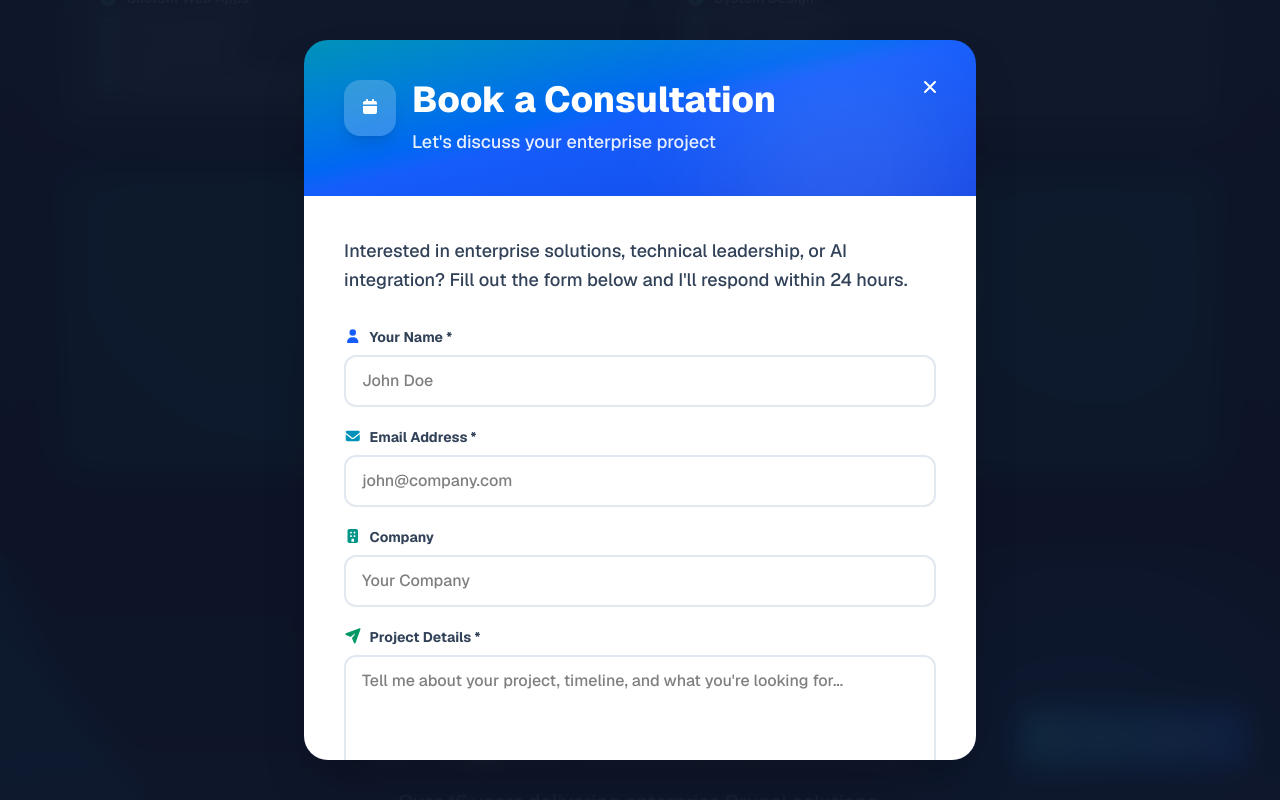
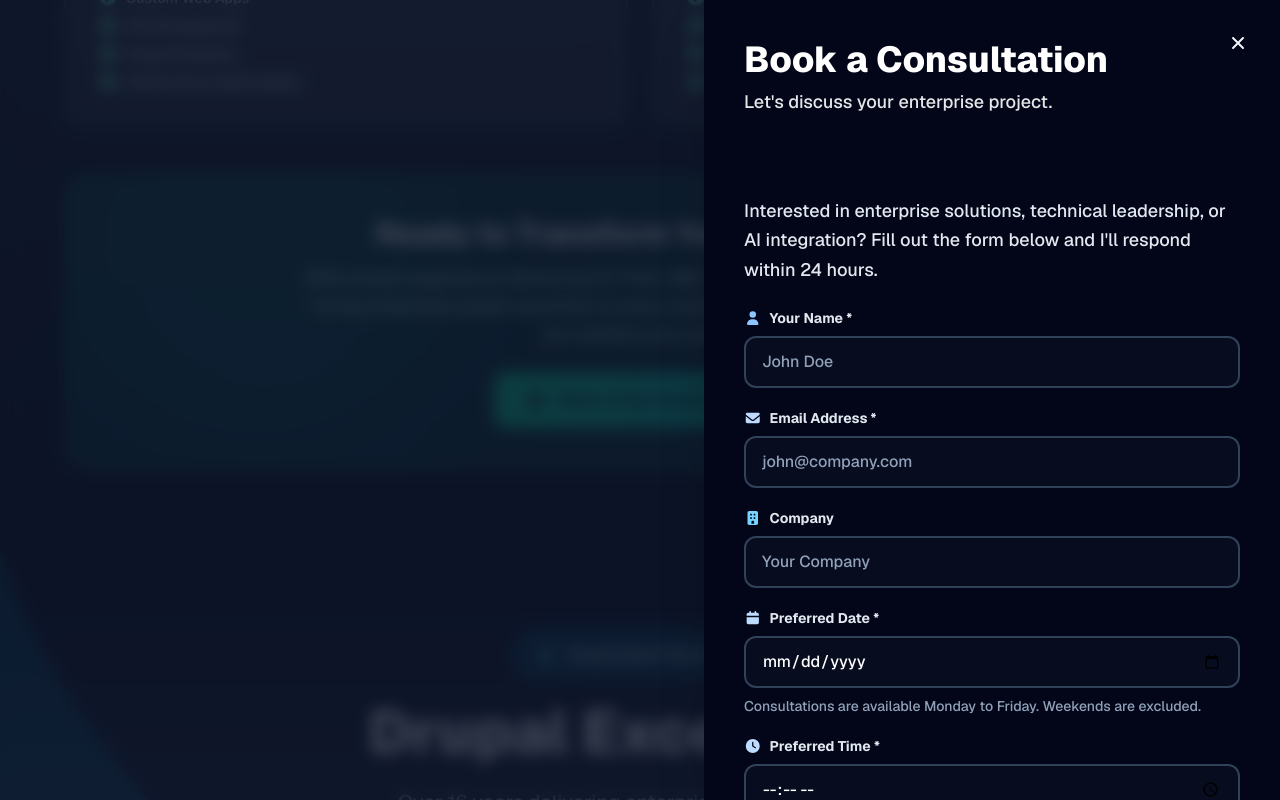
Before and after one commit to alexburrows/abpersonal, a Next.js app: page / in a window 1280 px wide. Both pictures are taken after a click on the button "Book a Free Consultation". Shown: the part 4611-5411 px from the top of the page. Built offline with nearby package versions, Linux system fonts and the light colour scheme.

Commit message:
Added drawer to replace email

```diff
--- a/components/book-me-modal.tsx
+++ b/components/book-me-modal.tsx
@@ -1,6 +1,6 @@
 "use client";
 
-import { useState } from "react";
+import { useCallback, useEffect, useState } from "react";
 import { FontAwesomeIcon } from "@fortawesome/react-fontawesome";
 import {
   faCalendar,
@@ -9,52 +9,159 @@ import {
   faBuilding,
   faPaperPlane,
   faTimes,
-  faCheckCircle
+  faCheckCircle,
+  faTriangleExclamation,
+  faClock
 } from "@fortawesome/free-solid-svg-icons";
 
+const FORM_NAME = "consultation";
+const initialFormState = {
+  name: "",
+  email: "",
+  company: "",
+  preferredDate: "",
+  preferredTime: "",
+  message: ""
+};
+
+const encode = (data: Record<string, string>) =>
+  Object.keys(data)
+    .map((key) => `${encodeURIComponent(key)}=${encodeURIComponent(data[key])}`)
+    .join("&");
+
 export default function BookMeModal() {
+  const [isVisible, setIsVisible] = useState(false);
   const [isOpen, setIsOpen] = useState(false);
   const [isSubmitted, setIsSubmitted] = useState(false);
-  const [formData, setFormData] = useState({
-    name: "",
-    email: "",
-    company: "",
-    message: ""
-  });
+  const [isSubmitting, setIsSubmitting] = useState(false);
+  const [errorMessage, setErrorMessage] = useState<string | null>(null);
+  const [honeypot, setHoneypot] = useState("");
+  const [formData, setFormData] = useState(initialFormState);
+  const today = new Date().toISOString().split("T")[0];
 
-  const handleSubmit = async (e: React.FormEvent) => {
-    e.preventDefault();
+  const showDrawer = useCallback(() => {
+    setIsVisible(true);
+    requestAnimationFrame(() => setIsOpen(true));
+  }, []);
 
-    // Create mailto link
-    const subject = encodeURIComponent(`Consultation Request from ${formData.name}`);
-    const body = encodeURIComponent(
-      `Name: ${formData.name}\nEmail: ${formData.email}\nCompany: ${formData.company}\n\nMessage:\n${formData.message}`
-    );
+  const hideDrawer = () => {
+    setIsOpen(false);
+    window.setTimeout(() => {
+      setIsVisible(false);
+      setIsSubmitted(false);
+      setIsSubmitting(false);
+      setErrorMessage(null);
+      setHoneypot("");
+      setFormData(initialFormState);
+    }, 300);
+  };
 
-    window.location.href = `mailto:hello@digidrop.io?subject=${subject}&body=${body}`;
+  useEffect(() => {
+    const handleOpen = () => showDrawer();
+    window.addEventListener("open-consultation-modal", handleOpen);
+    return () => window.removeEventListener("open-consultation-modal", handleOpen);
+  }, [showDrawer]);
 
-    setIsSubmitted(true);
-    setTimeout(() => {
-      setIsOpen(false);
-      setIsSubmitted(false);
-      setFormData({ name: "", email: "", company: "", message: "" });
-    }, 2000);
+  const handleSubmit = async (event: React.FormEvent<HTMLFormElement>) => {
+    event.preventDefault();
+    if (honeypot) {
+      return;
+    }
+
+    setIsSubmitting(true);
+    setErrorMessage(null);
+
+    try {
+      const response = await fetch("/", {
+        method: "POST",
+        headers: { "Content-Type": "application/x-www-form-urlencoded" },
+        body: encode({
+          "form-name": FORM_NAME,
+          ...formData
+        })
+      });
+
+      if (!response.ok) {
+        throw new Error("Form submission failed");
+      }
+
+      setIsSubmitted(true);
+      setFormData(initialFormState);
+      window.setTimeout(() => {
+        hideDrawer();
+      }, 2500);
+    } catch {
+      setErrorMessage("Something went wrong while sending your message. Please try again.");
+    } finally {
+      setIsSubmitting(false);
+    }
   };
 
   const handleChange = (e: React.ChangeEvent<HTMLInputElement | HTMLTextAreaElement>) => {
-    setFormData({
-      ...formData,
+    setFormData((prev) => ({
+      ...prev,
       [e.target.name]: e.target.value
-    });
+    }));
+  };
+
+  const handleDateChange = (event: React.ChangeEvent<HTMLInputElement>) => {
+    const value = event.target.value;
+
+    if (value) {
+      const day = new Date(`${value}T00:00:00`);
+      const dayNumber = day.getDay();
+      const isWeekend = dayNumber === 0 || dayNumber === 6;
+
+      if (isWeekend) {
+        setErrorMessage("Please choose a weekday for your consultation.");
+        setFormData((prev) => ({
+          ...prev,
+          preferredDate: ""
+        }));
+        return;
+      }
+    }
+
+    setErrorMessage(null);
+    setFormData((prev) => ({
+      ...prev,
+      preferredDate: value
+    }));
+  };
+
+  const handleTimeChange = (event: React.ChangeEvent<HTMLInputElement>) => {
+    const value = event.target.value;
+
+    if (value) {
+      const [hours, minutes] = value.split(":").map(Number);
+      const totalMinutes = hours * 60 + minutes;
+      const startMinutes = 9 * 60;
+      const endMinutes = 17 * 60;
+
+      if (Number.isFinite(totalMinutes) && (totalMinutes < startMinutes || totalMinutes > endMinutes)) {
+        setErrorMessage("Please choose a time between 09:00 and 17:00.");
+        setFormData((prev) => ({
+          ...prev,
+          preferredTime: ""
+        }));
+        return;
+      }
+    }
+
+    setErrorMessage(null);
+    setFormData((prev) => ({
+      ...prev,
+      preferredTime: value
+    }));
   };
 
   return (
     <>
       {/* Floating Consultation Button */}
       <button
-        onClick={() => setIsOpen(true)}
+        onClick={showDrawer}
         data-book-me-modal
-        className="fixed bottom-6 right-6 sm:bottom-8 sm:right-8 z-50 px-6 py-4 bg-gradient-to-r from-cyan-500 to-blue-600 text-white rounded-2xl shadow-2xl hover:shadow-cyan-500/60 hover:scale-110 transition-all duration-300 font-bold flex items-center gap-3 border-2 border-white/20 group"
+        className="fixed bottom-6 right-6 sm:bottom-8 sm:right-8 z-40 px-6 py-4 bg-gradient-to-r from-black via-blue-950 to-blue-800 text-white rounded-2xl shadow-2xl hover:shadow-blue-700/60 hover:scale-110 transition-all duration-300 font-bold flex items-center gap-3 border-2 border-white/10 group"
         aria-label="Book a consultation"
       >
         <FontAwesomeIcon icon={faCalendar} className="w-5 h-5 group-hover:rotate-12 transition-transform" />
@@ -62,47 +169,83 @@ export default function BookMeModal() {
         <span className="sm:hidden text-sm">Book</span>
       </button>
 
-      {/* Modal Overlay */}
-      {isOpen && (
-        <div className="fixed inset-0 z-[60] flex items-center justify-center p-4 bg-slate-900/90 backdrop-blur-md animate-fadeIn">
-          <div className="relative bg-white rounded-3xl shadow-2xl max-w-2xl w-full max-h-[90vh] overflow-y-auto">
+      {isVisible && (
+        <div className="fixed inset-0 z-[60] flex justify-end">
+          <div
+            className={`absolute inset-0 bg-slate-900/80 backdrop-blur-sm transition-opacity duration-300 ${isOpen ? "opacity-100" : "opacity-0"}`}
+            onClick={hideDrawer}
+            aria-hidden="true"
+          />
+
+          <aside
+            className={`relative z-[70] flex h-full w-full max-w-xl flex-col overflow-y-auto bg-slate-950 shadow-2xl transition-transform duration-300 ease-out ${
+              isOpen ? "translate-x-0" : "translate-x-full"
+            }`}
+            role="dialog"
+            aria-modal="true"
+            aria-labelledby="consultation-drawer-title"
+          >
             {/* Close Button */}
             <button
-              onClick={() => setIsOpen(false)}
-              className="absolute top-6 right-6 z-10 p-3 text-white hover:text-white hover:bg-white/20 rounded-xl transition-all duration-200 hover:scale-110"
-              aria-label="Close modal"
+              onClick={hideDrawer}
+              className="absolute right-5 top-5 z-10 rounded-xl p-3 text-slate-100 transition-all duration-200 hover:scale-110 hover:bg-white/10"
+              aria-label="Close consultation form"
             >
-              <FontAwesomeIcon icon={faTimes} className="w-6 h-6" />
+              <FontAwesomeIcon icon={faTimes} className="h-6 w-6" />
             </button>
 
             {/* Header */}
-            <div className="bg-gradient-to-br from-cyan-600 via-blue-600 to-blue-700 p-8 sm:p-10 rounded-t-2xl relative overflow-hidden">
-              <div className="absolute top-0 right-0 w-64 h-64 bg-white/10 rounded-full blur-3xl"></div>
-              <div className="relative flex items-start gap-4">
-                <div className="flex-shrink-0 p-4 bg-white/20 backdrop-blur-sm rounded-2xl shadow-lg">
-                  <FontAwesomeIcon icon={faCalendar} className="w-8 h-8 text-white" />
-                </div>
-                <div>
-                  <h2 className="text-3xl sm:text-4xl font-extrabold text-white mb-2">Book a Consultation</h2>
-                  <p className="text-white/90 font-medium text-lg">Let&apos;s discuss your enterprise project</p>
+            <div className="p-8 sm:p-10">
+              <div className="relative overflow-hidden text-white">
+                <div className="absolute right-0 top-0 h-24 w-24" />
+                <div className="relative flex items-start gap-4">
+                  <div>
+                    <h2 id="consultation-drawer-title" className="mb-2 text-3xl font-extrabold text-white sm:text-4xl">
+                      Book a Consultation
+                    </h2>
+                    <p className="text-lg font-medium text-white/90">
+                      Let&apos;s discuss your enterprise project.
+                    </p>
+                  </div>
                 </div>
               </div>
             </div>
 
             {/* Content */}
-            <div className="p-8 sm:p-10">
+            <div className="flex-1 space-y-6 overflow-y-auto p-8 sm:p-10 text-slate-100">
               {!isSubmitted ? (
                 <>
-                  <p className="text-slate-700 text-lg mb-8 leading-relaxed font-medium">
-                    Interested in enterprise solutions, technical leadership, or AI integration?
-                    Fill out the form below and I&apos;ll respond within 24 hours.
+                  <p className="text-lg font-medium leading-relaxed text-slate-200">
+                    Interested in enterprise solutions, technical leadership, or AI integration? Fill out the form
+                    below and I&apos;ll respond within 24 hours.
                   </p>
 
-                  <form onSubmit={handleSubmit} className="space-y-5">
+                  <form
+                    name={FORM_NAME}
+                    method="POST"
+                    data-netlify="true"
+                    data-netlify-honeypot="bot-field"
+                    onSubmit={handleSubmit}
+                    className="space-y-5"
+                  >
+                    <input type="hidden" name="form-name" value={FORM_NAME} />
+                    <div className="hidden">
+                      <label>
+                        Do not fill this in:
+                        <input
+                          name="bot-field"
+                          value={honeypot}
+                          onChange={(event) => setHoneypot(event.target.value)}
+                          tabIndex={-1}
+                          autoComplete="off"
+                        />
+                      </label>
+                    </div>
+
                     {/* Name Field */}
                     <div>
-                      <label htmlFor="name" className="block text-sm font-bold text-slate-700 mb-2">
-                        <FontAwesomeIcon icon={faUser} className="w-4 h-4 text-blue-600 mr-2" />
+                      <label htmlFor="name" className="mb-2 block text-sm font-bold text-slate-200">
+                        <FontAwesomeIcon icon={faUser} className="mr-2 h-4 w-4 text-blue-300" />
                         Your Name *
                       </label>
                       <input
@@ -112,15 +255,15 @@ export default function BookMeModal() {
                         required
                         value={formData.name}
                         onChange={handleChange}
-                        className="w-full px-4 py-3 border-2 border-slate-200 rounded-xl focus:border-blue-500 focus:ring-4 focus:ring-blue-500/20 outline-none transition-all font-medium"
+                        className="w-full rounded-xl border-2 border-slate-700 bg-slate-900/40 px-4 py-3 font-medium text-white outline-none transition-all placeholder-slate-400 focus:border-blue-500 focus:ring-4 focus:ring-blue-500/20"
                         placeholder="John Doe"
                       />
                     </div>
 
                     {/* Email Field */}
                     <div>
-                      <label htmlFor="email" className="block text-sm font-bold text-slate-700 mb-2">
-                        <FontAwesomeIcon icon={faEnvelope} className="w-4 h-4 text-cyan-600 mr-2" />
+                      <label htmlFor="email" className="mb-2 block text-sm font-bold text-slate-200">
+                        <FontAwesomeIcon icon={faEnvelope} className="mr-2 h-4 w-4 text-blue-200" />
                         Email Address *
                       </label>
                       <input
@@ -130,15 +273,15 @@ export default function BookMeModal() {
                         required
                         value={formData.email}
                         onChange={handleChange}
-                        className="w-full px-4 py-3 border-2 border-slate-200 rounded-xl focus:border-cyan-500 focus:ring-4 focus:ring-cyan-500/20 outline-none transition-all font-medium"
+                        className="w-full rounded-xl border-2 border-slate-700 bg-slate-900/40 px-4 py-3 font-medium text-white outline-none transition-all placeholder-slate-400 focus:border-cyan-500 focus:ring-4 focus:ring-cyan-500/20"
                         placeholder="john@company.com"
                       />
                     </div>
 
                     {/* Company Field */}
                     <div>
-                      <label htmlFor="company" className="block text-sm font-bold text-slate-700 mb-2">
-                        <FontAwesomeIcon icon={faBuilding} className="w-4 h-4 text-teal-600 mr-2" />
+                      <label htmlFor="company" className="mb-2 block text-sm font-bold text-slate-200">
+                        <FontAwesomeIcon icon={faBuilding} className="mr-2 h-4 w-4 text-sky-300" />
                         Company
                       </label>
                       <input
@@ -147,63 +290,104 @@ export default function BookMeModal() {
                         name="company"
                         value={formData.company}
                         onChange={handleChange}
-                        className="w-full px-4 py-3 border-2 border-slate-200 rounded-xl focus:border-teal-500 focus:ring-4 focus:ring-teal-500/20 outline-none transition-all font-medium"
+                        className="w-full rounded-xl border-2 border-slate-700 bg-slate-900/40 px-4 py-3 font-medium text-white outline-none transition-all placeholder-slate-400 focus:border-teal-500 focus:ring-4 focus:ring-teal-500/20"
                         placeholder="Your Company"
                       />
                     </div>
 
+                    {/* Preferred Date Field */}
+                    <div>
+                      <label htmlFor="preferredDate" className="mb-2 block text-sm font-bold text-slate-200">
+                        <FontAwesomeIcon icon={faCalendar} className="mr-2 h-4 w-4 text-blue-200" />
+                        Preferred Date *
+                      </label>
+                      <input
+                        type="date"
+                        id="preferredDate"
+                        name="preferredDate"
+                        min={today}
+                        required
+                        value={formData.preferredDate}
+                        onChange={handleDateChange}
+                        className="w-full rounded-xl border-2 border-slate-700 bg-slate-900/40 px-4 py-3 font-medium text-white outline-none transition-all placeholder-slate-400 focus:border-blue-500 focus:ring-4 focus:ring-blue-500/20"
+                      />
+                      <p className="mt-2 text-sm font-medium text-slate-400">
+                        Consultations are available Monday to Friday. Weekends are excluded.
+                      </p>
+                    </div>
+
+                    {/* Preferred Time Field */}
+                    <div>
+                      <label htmlFor="preferredTime" className="mb-2 block text-sm font-bold text-slate-200">
+                        <FontAwesomeIcon icon={faClock} className="mr-2 h-4 w-4 text-blue-200" />
+                        Preferred Time *
+                      </label>
+                      <input
+                        type="time"
+                        id="preferredTime"
+                        name="preferredTime"
+                        min="09:00"
+                        max="17:00"
+                        required
+                        value={formData.preferredTime}
+                        onChange={handleTimeChange}
+                        className="w-full rounded-xl border-2 border-slate-700 bg-slate-900/40 px-4 py-3 font-medium text-white outline-none transition-all placeholder-slate-400 focus:border-cyan-500 focus:ring-4 focus:ring-cyan-500/20"
+                      />
+                      <p className="mt-2 text-sm font-medium text-slate-400">
+                        Please choose a time between 09:00 and 17:00 in your local timezone. I&apos;ll confirm availability shortly.
+                      </p>
+                    </div>
+
                     {/* Message Field */}
                     <div>
-                      <label htmlFor="message" className="block text-sm font-bold text-slate-700 mb-2">
-                        <FontAwesomeIcon icon={faPaperPlane} className="w-4 h-4 text-emerald-600 mr-2" />
+                      <label htmlFor="message" className="mb-2 block text-sm font-bold text-slate-200">
+                        <FontAwesomeIcon icon={faPaperPlane} className="mr-2 h-4 w-4 text-blue-200" />
                         Project Details *
                       </label>
                       <textarea
                         id="message"
                         name="message"
                         required
+                        rows={5}
                         value={formData.message}
                         onChange={handleChange}
-                        rows={5}
-                        className="w-full px-4 py-3 border-2 border-slate-200 rounded-xl focus:border-emerald-500 focus:ring-4 focus:ring-emerald-500/20 outline-none transition-all resize-none font-medium"
+                        className="w-full resize-none rounded-xl border-2 border-slate-700 bg-slate-900/40 px-4 py-3 font-medium text-white outline-none transition-all placeholder-slate-400 focus:border-emerald-500 focus:ring-4 focus:ring-emerald-500/20"
                         placeholder="Tell me about your project, timeline, and what you're looking for..."
                       />
                     </div>
 
-                    {/* Submit Button */}
                     <button
                       type="submit"
-                      className="w-full px-8 py-5 bg-gradient-to-r from-cyan-600 to-blue-600 text-white rounded-xl hover:shadow-2xl hover:shadow-cyan-500/50 hover:scale-105 transition-all duration-300 font-bold text-lg flex items-center justify-center gap-3 group"
+                      disabled={isSubmitting}
+                      className="group relative flex w-full items-center justify-center gap-3 rounded-xl border-2 border-white/30 px-8 py-5 text-lg font-bold text-white transition-all duration-300 hover:border-white/60 hover:scale-105 hover:shadow-2xl hover:shadow-blue-800/50 disabled:cursor-not-allowed disabled:opacity-60"
                     >
-                      <FontAwesomeIcon icon={faPaperPlane} className="w-5 h-5 group-hover:translate-x-1 transition-transform" />
-                      Send Consultation Request
+                      <FontAwesomeIcon icon={faPaperPlane} className="h-5 w-5 transition-transform group-hover:translate-x-1" />
+                      {isSubmitting ? "Sending..." : "Send Consultation Request"}
                     </button>
                   </form>
 
-                  <div className="mt-6 pt-6 border-t border-slate-200">
-                    <p className="text-sm text-slate-600 text-center font-medium">
-                      Prefer email?{" "}
-                      <a href="mailto:hello@digidrop.io" className="text-cyan-600 font-bold hover:text-blue-600 underline decoration-2 underline-offset-2">
-                        hello@digidrop.io
-                      </a>
-                    </p>
-                  </div>
+                  {errorMessage && (
+                    <div className="flex items-center justify-center gap-3 rounded-xl border border-red-500/40 bg-red-500/10 px-4 py-3 text-sm font-semibold text-red-300">
+                      <FontAwesomeIcon icon={faTriangleExclamation} className="h-4 w-4" />
+                      <span>{errorMessage}</span>
+                    </div>
+                  )}
                 </>
               ) : (
-                <div className="text-center py-8">
-                  <div className="inline-flex p-4 bg-emerald-100 rounded-full mb-4">
-                    <FontAwesomeIcon icon={faCheckCircle} className="w-12 h-12 text-emerald-600" />
+                <div className="flex flex-col items-center justify-center py-16 text-center text-slate-100">
+                  <div className="mb-6 inline-flex rounded-full bg-emerald-500/10 p-4">
+                    <FontAwesomeIcon icon={faCheckCircle} className="h-12 w-12 text-emerald-400" />
                   </div>
-                  <h3 className="text-2xl font-extrabold text-slate-800 mb-2">
+                  <h3 className="mb-3 text-2xl font-extrabold text-white">
                     Message Sent!
                   </h3>
-                  <p className="text-slate-600 font-medium">
-                    Opening your email client. I&apos;ll get back to you within 24 hours.
+                  <p className="max-w-md text-base font-medium text-slate-300">
+                    Thank you for reaching out. I&apos;ll respond within 24 hours.
                   </p>
                 </div>
               )}
             </div>
-          </div>
+          </aside>
         </div>
       )}
     </>
--- a/components/footer.tsx
+++ b/components/footer.tsx
@@ -1,4 +1,5 @@
 import Link from "next/link";
+import { FooterEmailButton } from "./footer-email-button";
 import { FontAwesomeIcon } from "@fortawesome/react-fontawesome";
 import {
   faGithub,
@@ -52,9 +53,7 @@ export default function Footer() {
               </div>
               <div className="flex items-center gap-2 text-cyan-200 font-semibold">
                 <FontAwesomeIcon icon={faEnvelope} className="w-4 h-4 text-cyan-400" />
-                <a href="mailto:hello@digidrop.io" className="hover:text-cyan-300 transition-colors">
-                  hello@digidrop.io
-                </a>
+                <FooterEmailButton className="hover:text-cyan-300 transition-colors" />
               </div>
             </div>
           </div>
```
Also changed, not shown: components/footer-email-button.tsx (added, +25 -0 lines).
